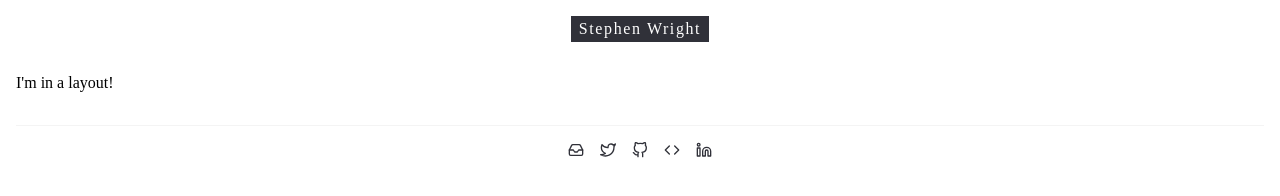
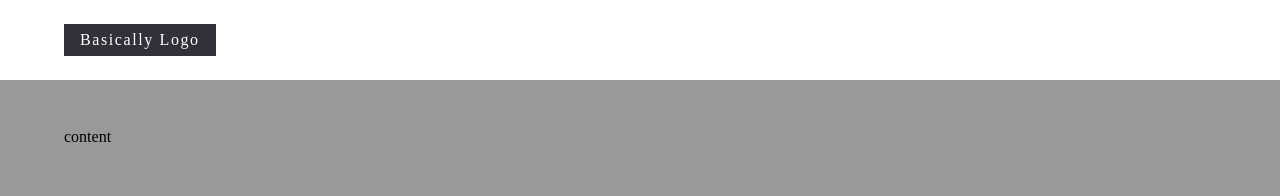
Before and after one commit to scwright1/jupiter, a Gatsby site: page / in a window 1280 px wide. Built offline with nearby package versions, Linux system fonts and the light colour scheme; Gatsby itself is replaced by a stand-in of ours; a web font is replaced by a local one.

Commit message:
working on main site layout again

```diff
--- a/gatsby-config.js
+++ b/gatsby-config.js
@@ -4,7 +4,7 @@ module.exports = {
         author: 'Steve Wright',
         description: 'Stephen C Wright August 2018 Portfolio',
         siteUrl: 'https://scwright1.github.io/jupiter',
-        shortTitle: 'Stephen Wright',
+        shortTitle: 'Basically Logo',
     },
     pathPrefix: '/jupiter',
 }
--- a/src/components/layouts/index-layout.js
+++ b/src/components/layouts/index-layout.js
@@ -11,12 +11,11 @@ class Template extends React.Component {
         const { children } = this.props
 
         return(
-            <div className="index-layout-wrapper ma3">
+            <div className="index-layout-wrapper">
                 <Navbar/>
-                <div className="pv3">
+                <main className="main-content">
                     { children }
-                </div>
-                <Footer/>
+                </main>
             </div>
         )
     }
--- a/src/components/logo.js
+++ b/src/components/logo.js
@@ -13,10 +13,10 @@ export default () => (
             }
         `}
         render={data => (
-            <div className="pv1 ph2 bg-col-dark dib">
+            <div className="pt2 pb2 ph3 bg-col-dark dib lh-solid">
                 <Link
                     to="/"
-                    className="f5 white no-underline gilroy-medium tracked"
+                    className="f5 white no-underline gilroy-medium tracked lh-solid"
                     >
                     { data.site.siteMetadata.shortTitle }
                 </Link>
--- a/src/components/navbar.js
+++ b/src/components/navbar.js
@@ -8,9 +8,15 @@ class Navbar extends React.Component {
 
         return(
 
-            <div className="mw9 flex justify-center items-center">
-                <Logo/>
-            </div>
+            <header className="fixed bg-white w-100">
+
+                <div className="mw9 center ph5 pt3 pb3 mt2 mb2">
+
+                    <Logo/>
+
+                </div>
+
+            </header>
 
         )
 
--- a/src/pages/index.js
+++ b/src/pages/index.js
@@ -9,7 +9,13 @@ class Index extends React.Component {
     render() {
         return(
             <Layout>
-                <p>I'm in a layout!</p>
+                <div className="vh-100 w-100 ma0 pa0 bg-silver">
+                    <div className="mw9 center ph5">
+                        <div className="pt6">
+                            content
+                        </div>
+                    </div>
+                </div>
             </Layout>
         )
     }
```
Also changed, not shown: pf-minimal-sandbox.html (+9 -9 lines).
